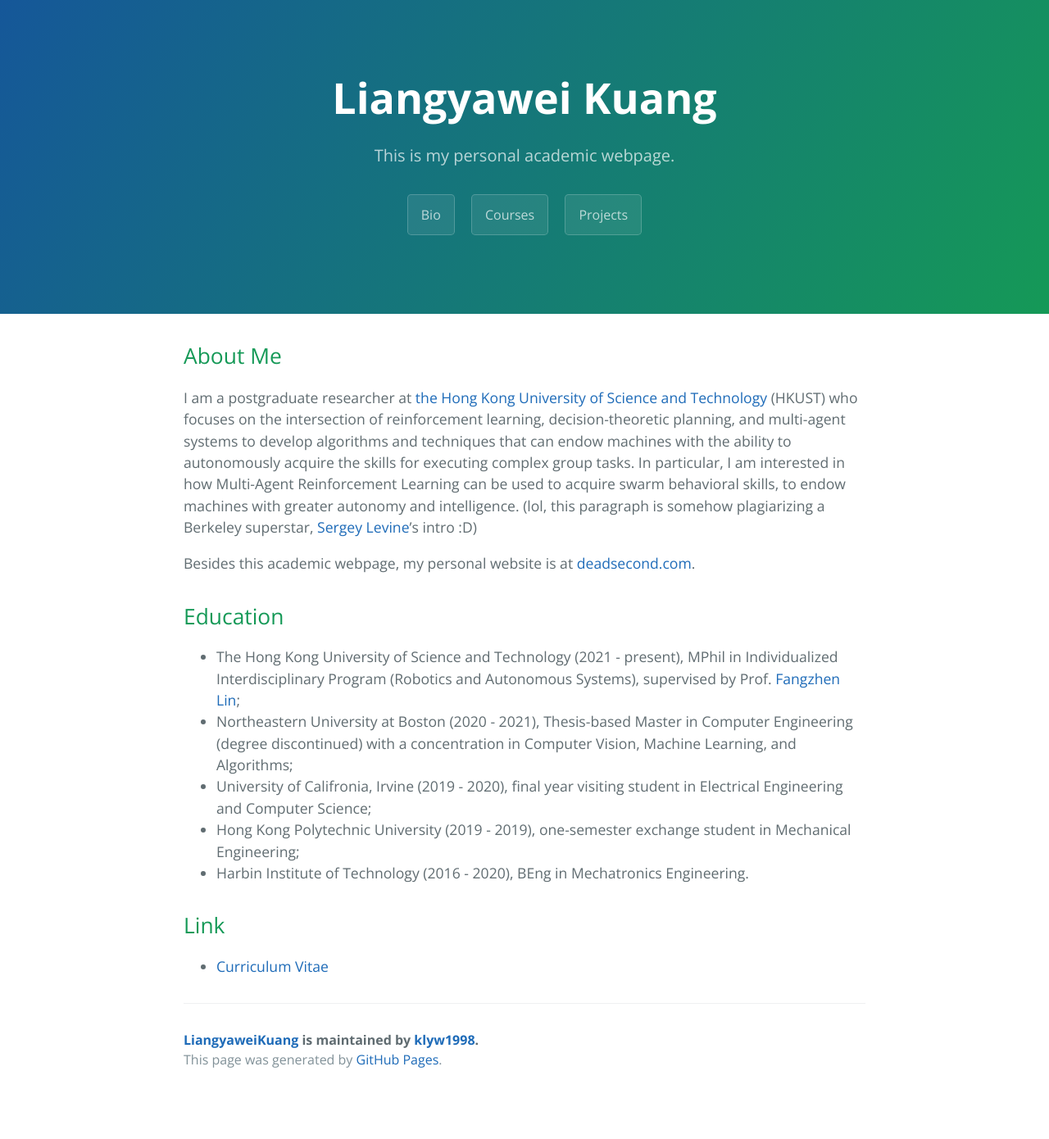
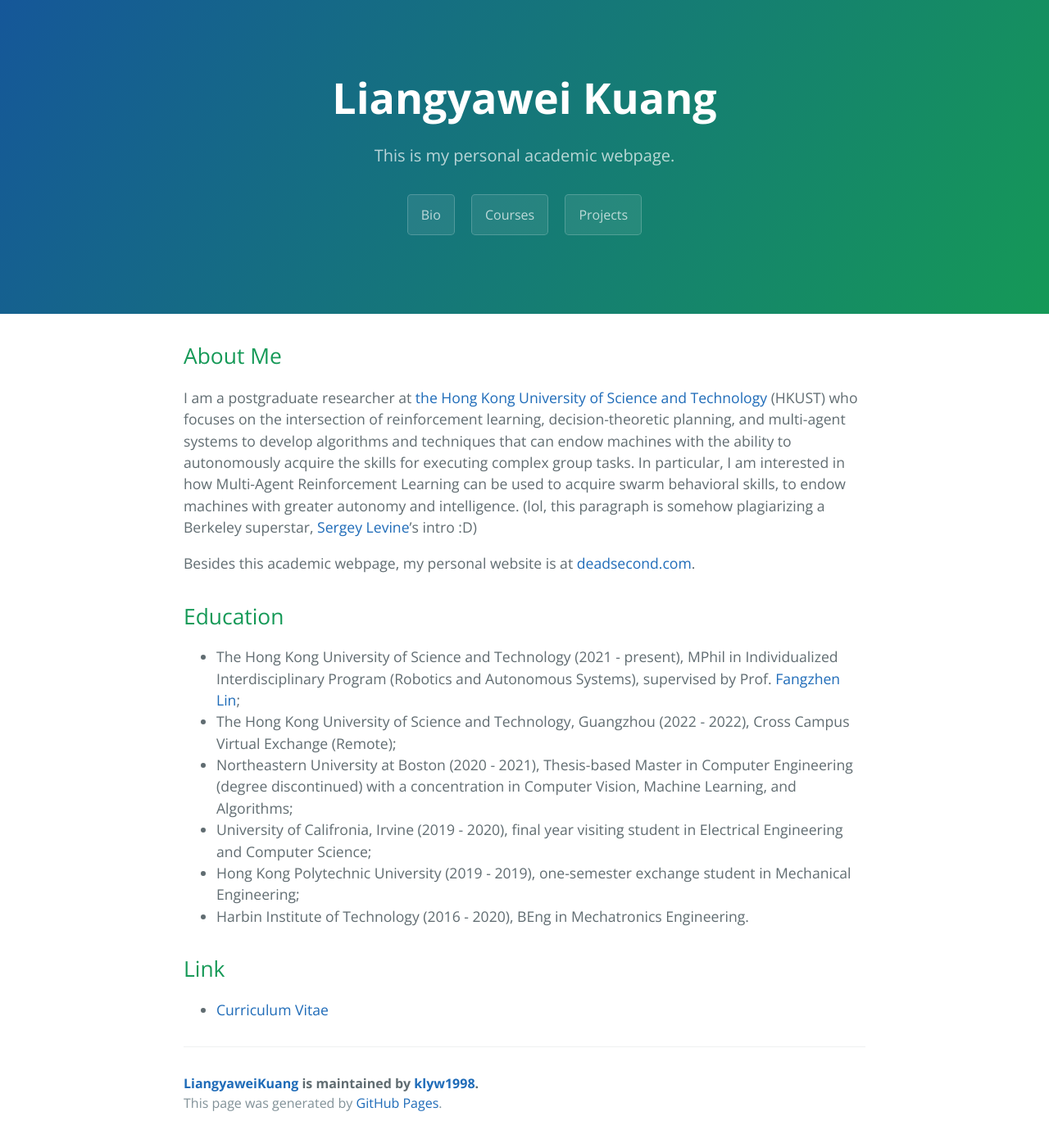
Before and after one commit to klyw1998/LiangyaweiKuang, a Jekyll site: the page built from index.md, in a window 1280 px wide. Shown: the whole page at 82% size. Built offline with Jekyll 4.4.1, drawn with Linux system fonts in a browser that asks for light colours; our own code applies the rules of GitHub Pages for plain Markdown files; before the commit the page ends 1337 px from its top, so only the background shows below that.

Commit message:
Update index.md

```diff
--- a/index.md
+++ b/index.md
@@ -10,6 +10,7 @@ Besides this academic webpage, my personal website is at [deadsecond.com](https:
 
 ## Education
 - The Hong Kong University of Science and Technology (2021 - present), MPhil in  Individualized Interdisciplinary Program (Robotics and Autonomous Systems), supervised by Prof. [Fangzhen Lin](https://facultyprofiles.ust.hk/profiles.php?profile=fangzhen-lin-flin#researchinterest);
+- The Hong Kong University of Science and Technology, Guangzhou (2022 - 2022), Cross Campus Virtual Exchange (Remote);
 - Northeastern University at Boston (2020 - 2021), Thesis-based Master in Computer Engineering (degree discontinued) with a concentration in Computer Vision, Machine Learning, and Algorithms;
 - University of Califronia, Irvine (2019 - 2020), final year visiting student in Electrical Engineering and Computer Science;
 - Hong Kong Polytechnic University (2019 - 2019), one-semester exchange student in Mechanical Engineering;
```
